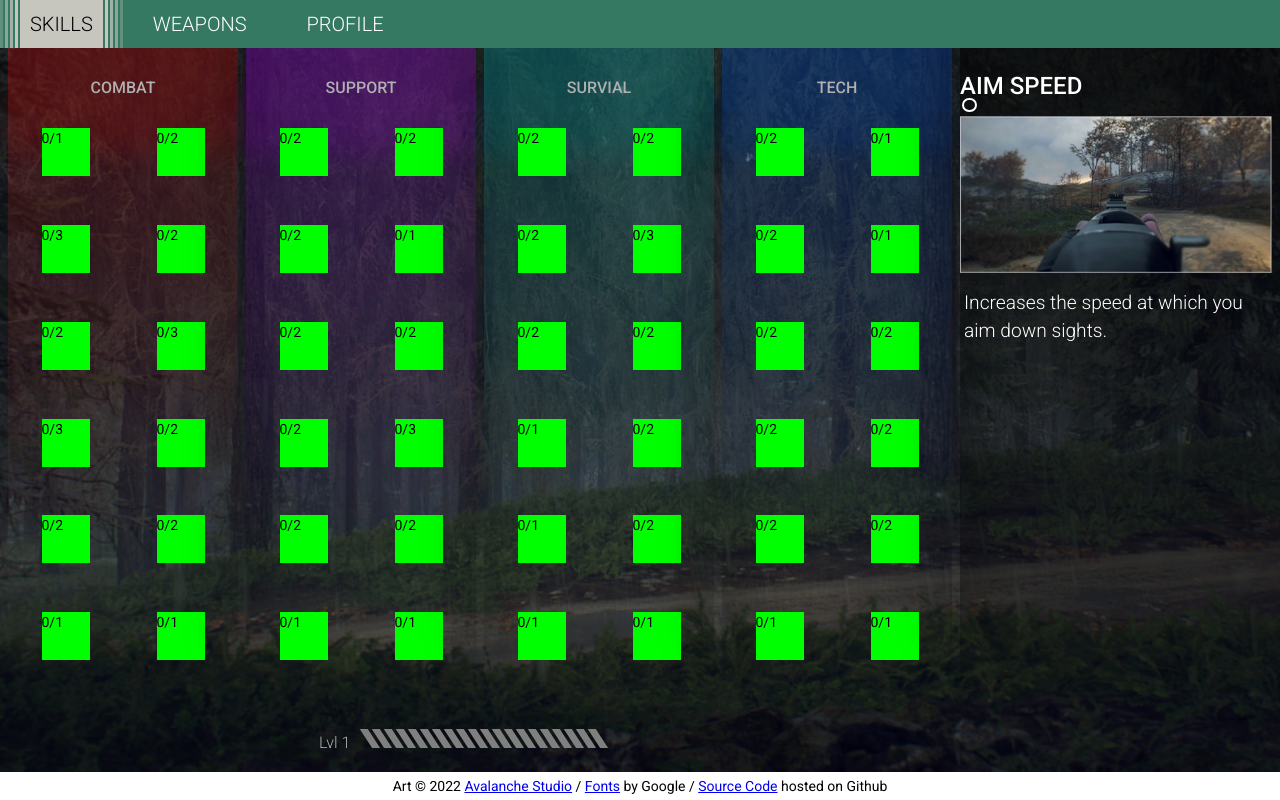
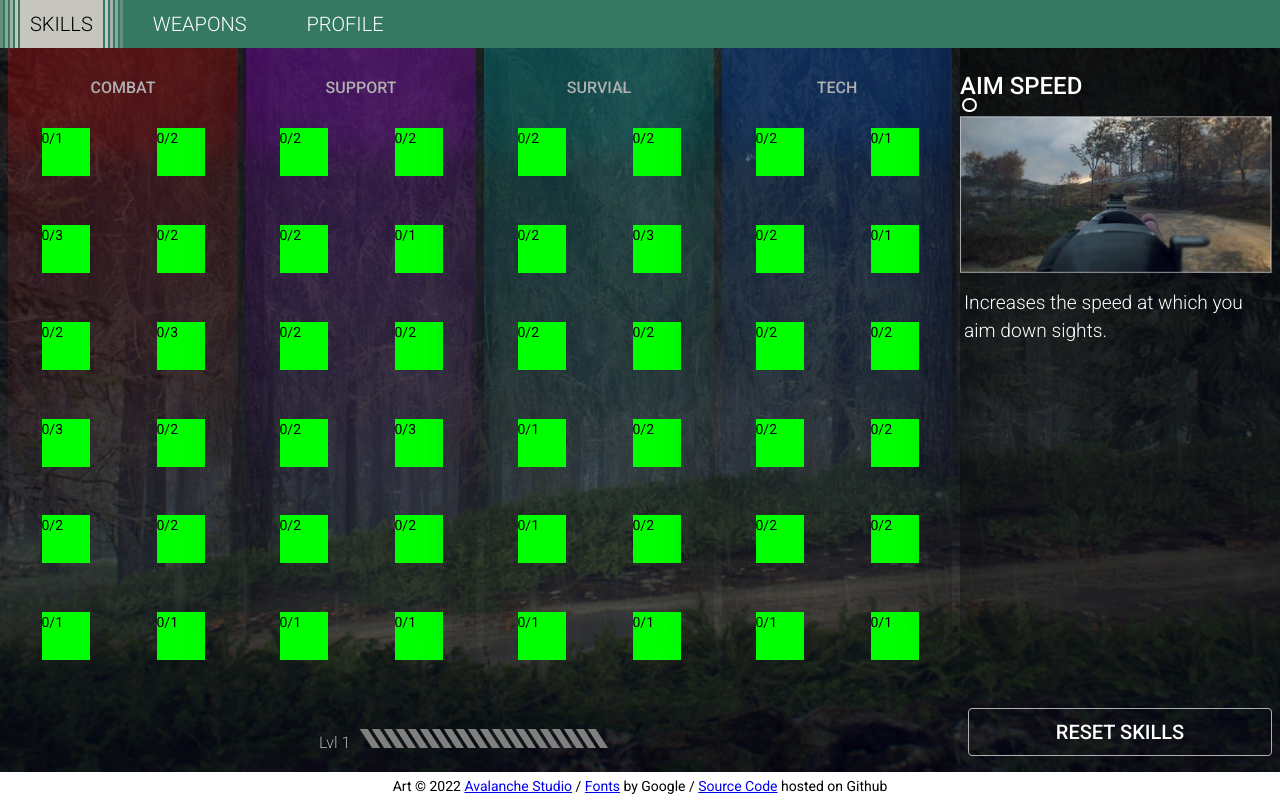
Before and after one commit to Tue-MaTocky/GenZero, an Angular app: page /gen-zero/skills in a window 1280 px wide. Built offline with nearby package versions, Linux system fonts and the light colour scheme; what @angular/fire would draw is missing.

Commit message:
Added Reset skills button

```diff
--- a/src/app/skills/skills.component.html
+++ b/src/app/skills/skills.component.html
@@ -141,8 +141,8 @@
                 </div>
             </div>
         </div>
-        <div fxLayout="row" fxFlex="25%">
-
+        <div class="reset-button" fxLayout="row" fxFlex="25%">
+            <button mat-button fxFlex="100%" (click)="initData(true)">Reset Skills</button>
         </div>
     </div>
 </div>
--- a/src/app/skills/skills.component.scss
+++ b/src/app/skills/skills.component.scss
@@ -103,6 +103,15 @@ $skill-column-gap: 0.5rem;
                     background-color: $progress-bar-color;
                     box-shadow: 0 0 0.5rem $progress-bar-color;                }
             }
+        }
+    }
+    .reset-button {
+        button {
+            color: $text-color;
+            border: 1px solid $text-shade-color;
+            margin: 0 0.5rem;
+            font-size: 1.25rem;
+            text-transform: uppercase;
         }
     }
 }
--- a/src/app/skills/skills.component.ts
+++ b/src/app/skills/skills.component.ts
@@ -74,69 +74,51 @@ export class SkillsComponent implements OnInit {
     this.selectedSpecial = this.specialList[index];
   }
 
-  private addToSpecial(skill: Skill) {
-    this.specialList.push(skill);
-    this.selectedSpecial = skill;
-  }
-
-  private removeFromSpecial(skill: Skill) {
-    const index = this.specialList.indexOf(skill);
-    this.specialList.splice(index, 1);
-    if (this.selectedSpecial === skill) {
-      if (this.specialList.length) {
-        this.selectedSpecial = this.specialList[0];
-      } else {
-        this.selectedSpecial = new Skill;
-        this.selectedSpecial.label = "-"
-        this.selectedSpecial.icon = "icon-lock";
-      }
-    }
-  }
-
-  private initData() {
+  initData(clearData = false) {
     this.selectedSpecial = new Skill;
     this.selectedSpecial.label = "-";
     this.selectedSpecial.icon = "icon-lock";
     this.skillCount = 0;
+    this.skillProgress = -1;
     this.specialList = [];
 
-    let valid = true;
+    let valid = !clearData;
     this.skills.combat.left.forEach(skill => {
       if (valid) { valid = this.validateSkill(skill); }
       else { this.data.clear(skill.id); }
     });
 
-    valid = true;
+    valid = !clearData;
     this.skills.combat.right.forEach(skill => {
       valid = this.initSkill(skill, valid);
     });
 
-    valid = true;
+    valid = !clearData;
     this.skills.support.left.forEach(skill => {
       valid = this.initSkill(skill, valid);
     });
 
-    valid = true;
+    valid = !clearData;
     this.skills.support.right.forEach(skill => {
       valid = this.initSkill(skill, valid);
     });
 
-    valid = true;
+    valid = !clearData;
     this.skills.survival.left.forEach(skill => {
       valid = this.initSkill(skill, valid);
     });
 
-    valid = true;
+    valid = !clearData;
     this.skills.survival.right.forEach(skill => {
       valid = this.initSkill(skill, valid);
     });
 
-    valid = true;
+    valid = !clearData;
     this.skills.tech.left.forEach(skill => {
       valid = this.initSkill(skill, valid);
     });
 
-    valid = true;
+    valid = !clearData;
     this.skills.tech.right.forEach(skill => {
       valid = this.initSkill(skill, valid);
     });
@@ -168,4 +150,24 @@ export class SkillsComponent implements OnInit {
     }
     return true;
   }
+
+  private addToSpecial(skill: Skill) {
+    this.specialList.push(skill);
+    this.selectedSpecial = skill;
+  }
+
+  private removeFromSpecial(skill: Skill) {
+    const index = this.specialList.indexOf(skill);
+    this.specialList.splice(index, 1);
+    if (this.selectedSpecial === skill) {
+      if (this.specialList.length) {
+        this.selectedSpecial = this.specialList[0];
+      } else {
+        this.selectedSpecial = new Skill;
+        this.selectedSpecial.label = "-"
+        this.selectedSpecial.icon = "icon-lock";
+      }
+    }
+  }
+
 }
```
